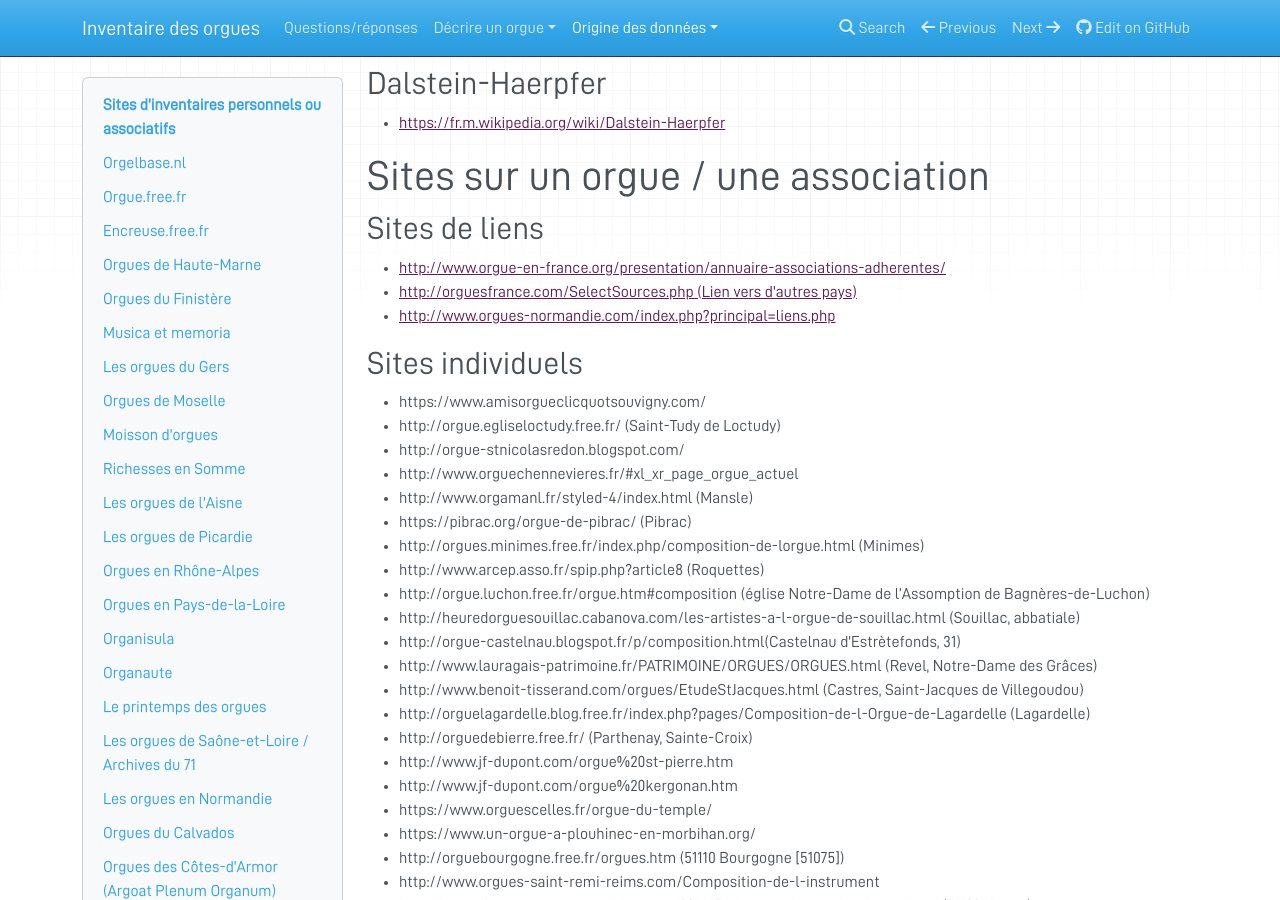
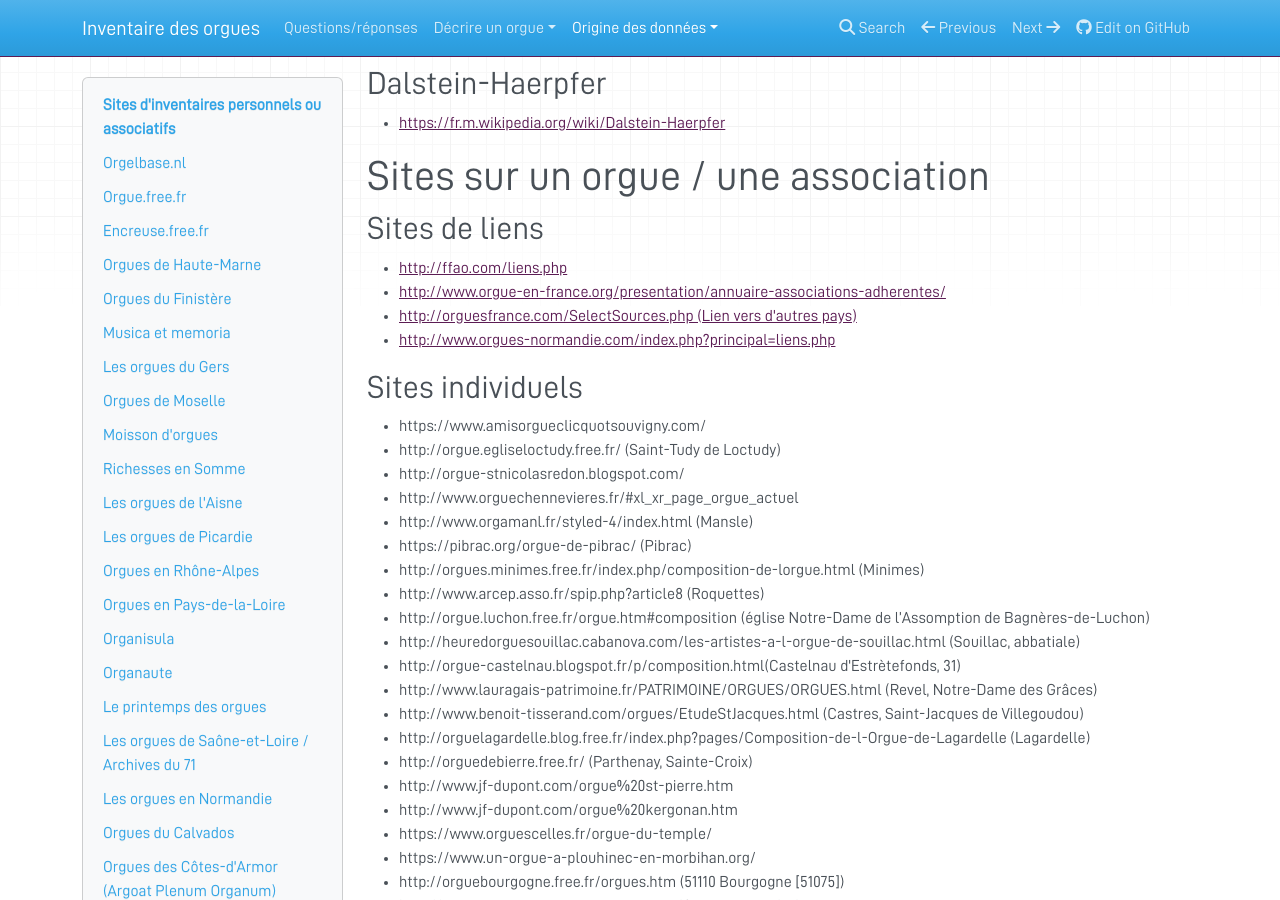
Before and after one commit to inventaire-des-orgues/docs, an MkDocs documentation site: the page built from docs/donnees_sites.md, in a window 1280 px wide and 900 px high, scrolled down 5140 px. Built offline with MkDocs 1.6.1, drawn with Linux system fonts in a browser that asks for light colours; nearby versions of some CDN libraries; some of the changed lines change nothing that is shown.

Commit message:
liens FFAO

```diff
--- a/docs/donnees_sites.md
+++ b/docs/donnees_sites.md
@@ -208,6 +208,7 @@
 # Sites sur un orgue / une association
 
 ## Sites de liens
+- [http://ffao.com/liens.php]()
 - [http://www.orgue-en-france.org/presentation/annuaire-associations-adherentes/]()
 - [http://orguesfrance.com/SelectSources.php (Lien vers d'autres pays)]()
 - [http://www.orgues-normandie.com/index.php?principal=liens.php]()
```
